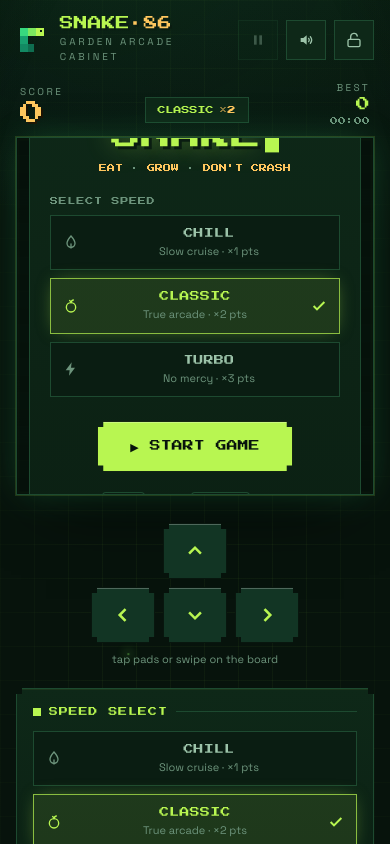
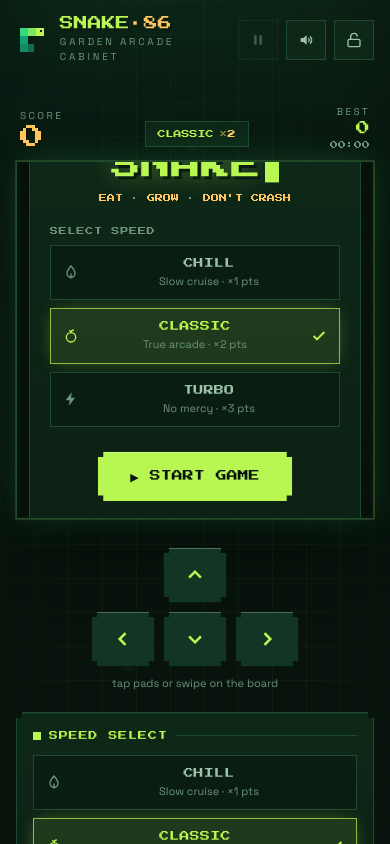
Before and after one commit to john-michaelg135/snake-86, a React (Vite) app: page / in a window 390 px wide. Shown: the top 844 px of the page. Built offline with nearby package versions, Linux system fonts and the light colour scheme.

Commit message:
chore: adjust content height

```diff
--- a/src/App.tsx
+++ b/src/App.tsx
@@ -212,7 +212,7 @@ export default function App() {
       </header>
 
       {/* main */}
-      <main className="relative z-10 flex flex-1 flex-col items-center justify-center gap-6 px-4 pb-8 lg:flex-row lg:items-start lg:justify-center lg:gap-10 lg:px-8 lg:pt-2">
+      <main className="relative z-10 flex flex-1 flex-col items-center justify-center gap-6 px-4 pt-6 pb-8 lg:flex-row lg:items-start lg:justify-center lg:gap-10 lg:px-8 lg:pt-2">
         {/* board column */}
         <section className="flex w-full max-w-[540px] flex-col items-center gap-3">
           {/* HUD */}
--- a/src/components/Overlays.tsx
+++ b/src/components/Overlays.tsx
@@ -80,7 +80,7 @@ function Shell({ children, tone = "dark" }: { children: React.ReactNode; tone?:
         tone === "red" ? "bg-[rgba(26,7,5,0.86)]" : "bg-[rgba(5,15,10,0.87)]"
       }`}
     >
-      <div className="anim-rise pixel-panel pixel-notch w-full max-w-[340px] px-5 py-6 text-center sm:px-7 sm:py-7">
+      <div className="anim-rise pixel-panel pixel-notch w-full max-w-[340px] mt-3 px-5 py-6 text-center sm:px-7 sm:py-7">
         {children}
       </div>
     </div>
```
